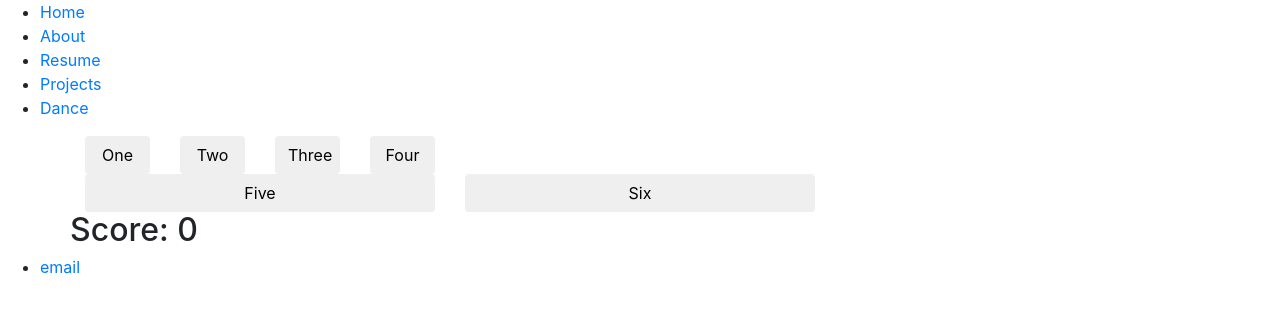
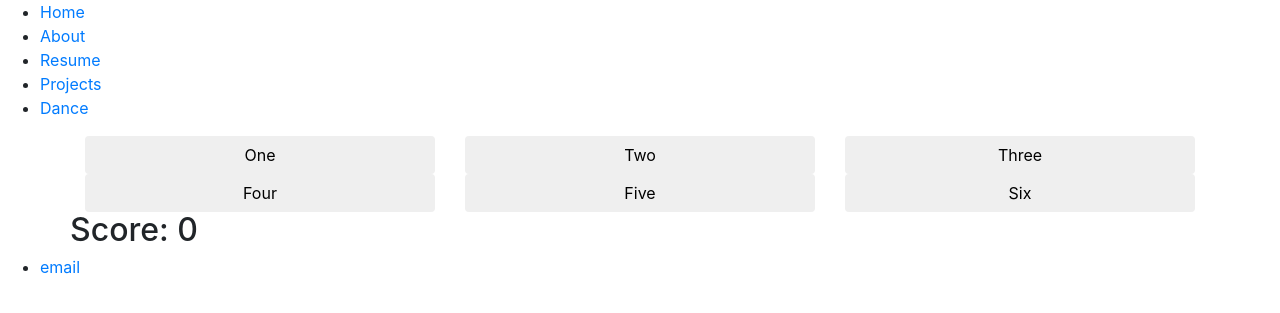
Before and after one commit to isabellaleehs/isabellaleehs.github.io, a Jekyll site: the page built from dance/index.html, in a window 1280 px wide. Shown: the top 313 px of the page. Built offline with Jekyll 4.4.1, drawn with Linux system fonts in a browser that asks for light colours; nearby versions of some CDN libraries; a style sheet for code colours, icons or effects is not loaded.

Commit message:
Update index.html

```diff
--- a/dance/index.html
+++ b/dance/index.html
@@ -3,27 +3,27 @@ layout: default
 ---
 
 <div class="row">
-    <div class="col-md-1">
+    <div class="col-md-4">
       <button class="btn btn-default btn-block">One</button>
     </div>
-    <div class="col-md-1">
+    <div class="col-md-4">
       <button class="btn btn-default btn-block">Two</button>
     </div>
-    <div class="col-md-1">
+    <div class="col-md-4">
       <button class="btn btn-default btn-block">Three</button>
     </div>
-    <div class="col-md-1">
+</div>
+<div class="row">
+    <div class="col-md-4">
       <button class="btn btn-default btn-block">Four</button>
     </div>
-  </div>
-  <div class="row">
     <div class="col-md-4">
       <button class="btn btn-default btn-block">Five</button>
     </div>
     <div class="col-md-4">
       <button class="btn btn-default btn-block">Six</button>
     </div>
-  </div>
+</div>
   <div class="row">
     <h2 class="text-center">Score: 0</h2>
   </div>
```
